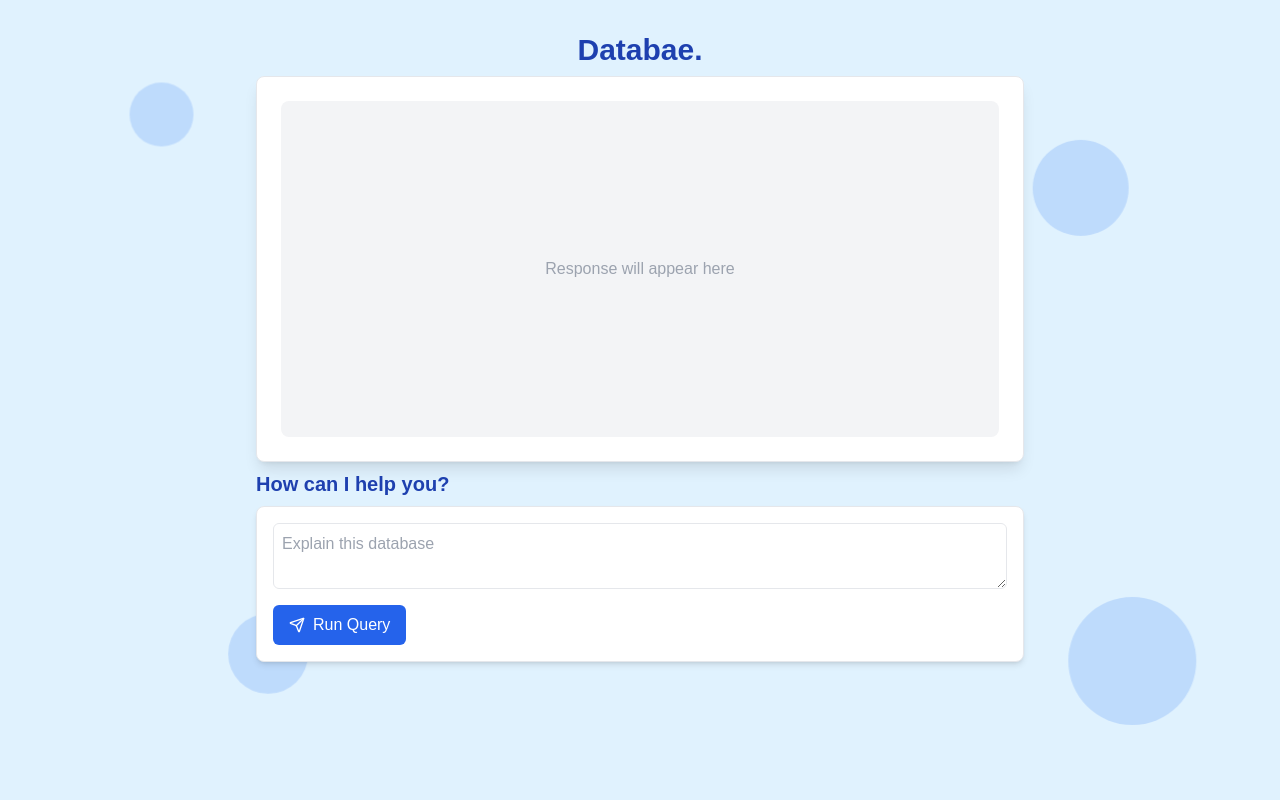
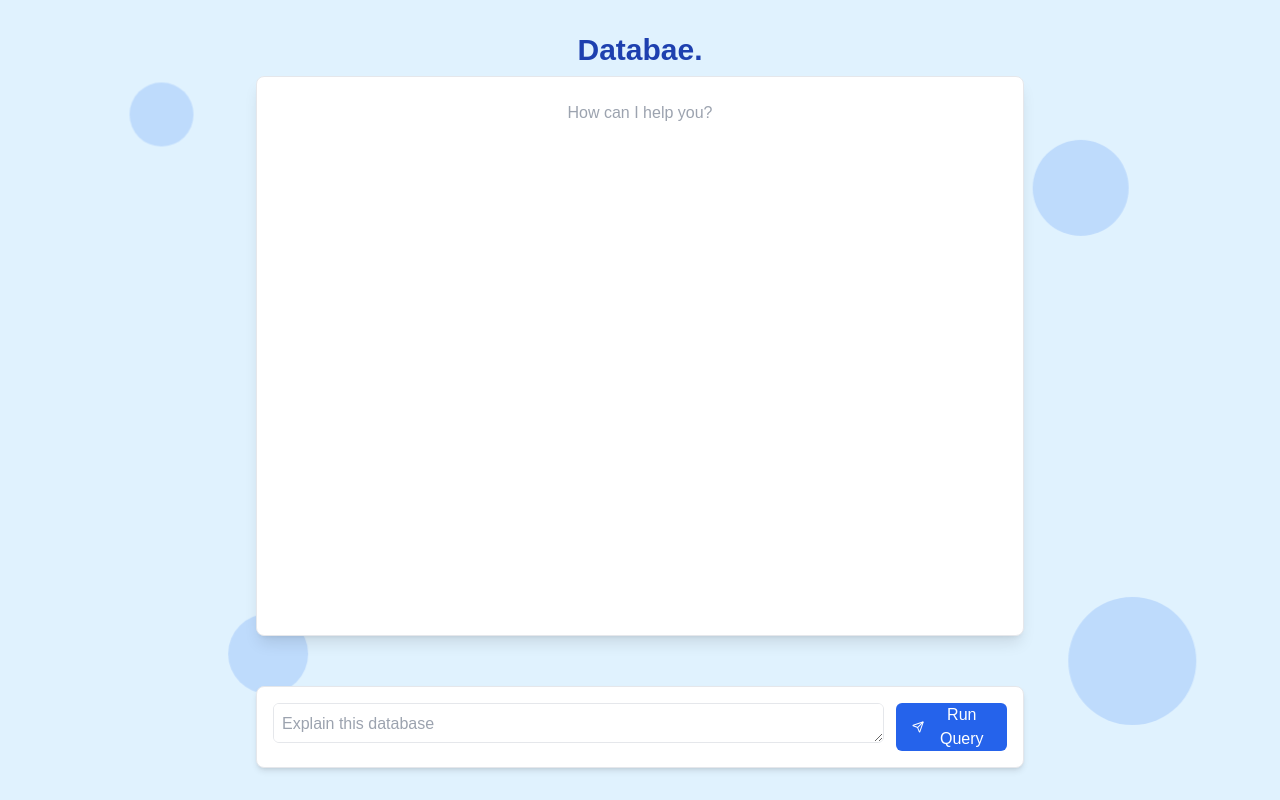
Before and after one commit to trungtran1234/databae-ss, a Next.js app in the folder frontend/: page /Dashboard in a window 1280 px wide. Built offline with nearby package versions, Linux system fonts and the light colour scheme.

Commit message:
working dashboard with text generation (#18)

```diff
--- a/frontend/package.json
+++ b/frontend/package.json
@@ -17,6 +17,7 @@
     "next": "14.2.15",
     "react": "^18",
     "react-dom": "^18",
+    "react-markdown": "^9.0.1",
     "tailwind-merge": "^2.5.4",
     "tailwindcss-animate": "^1.0.7"
   },
--- a/frontend/src/app/Dashboard/page.tsx
+++ b/frontend/src/app/Dashboard/page.tsx
@@ -6,6 +6,8 @@ import { Button } from "@/Components/ui/button"
 import { Textarea } from "@/Components/ui/textarea"
 import { Card, CardContent, CardHeader, CardTitle } from "@/Components/ui/card"
 import { Send } from 'lucide-react'
+import ReactMarkdown from 'react-markdown';
+
 
 interface FloatingCircleProps {
     size: string;
@@ -45,8 +47,10 @@ export default function DatabaseVisualizer() {
             const data = await res.json()
             console.log('data', data)
             if (data.status === 'successful') {
+                console.log('IT IS SUCCESSFUL')
                 setResponse(data['agent_response'])
             } else {
+                console.log('NAHHH')
                 setResponse(`Error: ${data.error}`)
             }
 
@@ -57,7 +61,7 @@ export default function DatabaseVisualizer() {
     }
 
     return (
-        <div className="min-h-screen bg-ThemeBg p-8 flex flex-col items-center overflow-hidden relative">
+        <div className="min-h-screen bg-ThemeBg p-8 flex flex-col items-center overflow-scroll relative">
             {/* Floating circles */}
             <FloatingCircle size="w-16 h-16" initialPosition={{ top: "10%", left: "10%" }} duration={7} />
             <FloatingCircle size="w-24 h-24" initialPosition={{ top: "20%", right: "15%" }} duration={9} />
@@ -78,33 +82,38 @@ export default function DatabaseVisualizer() {
                 transition={{ duration: 0.5 }}
                 className="w-full max-w-3xl relative z-0"
             >
-                <Card className="shadow-lg overflow-hidden">
-                    <CardContent className="p-6 h-96">
-                        <div className="w-full h-full bg-gray-100 rounded-lg flex items-center justify-center text-gray-400">
-                            {response ? response : 'Response will appear here'}
+                <Card className="shadow-lg min-h-[calc(100vh-30vh)] max-h-[calc(100vh-45vh)] mb-2 overflow-y-scroll"> {/* Adjusted min height */}
+                    <CardContent className="p-6 h-full overflow-y-auto ">
+                        <div className="w-full h-full bg-white rounded-lg flex items-center justify-center text-gray-400 overflow-auto">
+                            {response ? (
+                                <ReactMarkdown className="bg-white prose">{response}</ReactMarkdown>
+                            ) : (
+                                'How can I help you?'
+                            )}
                         </div>
                     </CardContent>
                 </Card>
             </motion.div>
+
             <motion.div
                 initial={{ opacity: 0, y: 20 }}
                 animate={{ opacity: 1, y: 0 }}
                 transition={{ duration: 0.5, delay: 0.2 }}
-                className="w-full max-w-3xl mt-2 relative z-10"
+                className="w-full max-w-3xl mt-4 mb-8 fixed bottom-0 transform rounded-lg "
+
             >
-                <h2 className="text-xl font-semibold text-blue-800 mb-2">How can I help you?</h2>
                 <Card className="shadow-md overflow-hidden">
-                    <CardContent className="p-4">
+                    <CardContent className="flex flex-row p-4">
                         <Textarea
                             placeholder="Explain this database"
-                            className="w-full mb-4 p-2 border border-gray-200 rounded-md"
+                            className="w-full bottom-0 min-h-[20px] max-h-10 mr-3 left-1/2 p-2 border border-gray-200 rounded-md"
                             value={query}
                             onChange={(e) => setQuery(e.target.value)}
                         />
                         <motion.div whileHover={{ scale: 1.05 }} whileTap={{ scale: 0.95 }}>
                             <Button
                                 onClick={handleRunQuery}
-                                className="bg-blue-600 hover:bg-blue-700 text-white px-4 py-2 rounded-md flex items-center"
+                                className="bg-blue-600 hover:bg-blue-700 text-white px-4 rounded-md flex items-center"
                             >
                                 <Send className="w-4 h-4 mr-2" />
                                 Run Query
```
Also changed, not shown: frontend/src/Components/ChatInput.tsx (added, +47 -0 lines), 2 other files (tests, documents, lock files or other folders).
